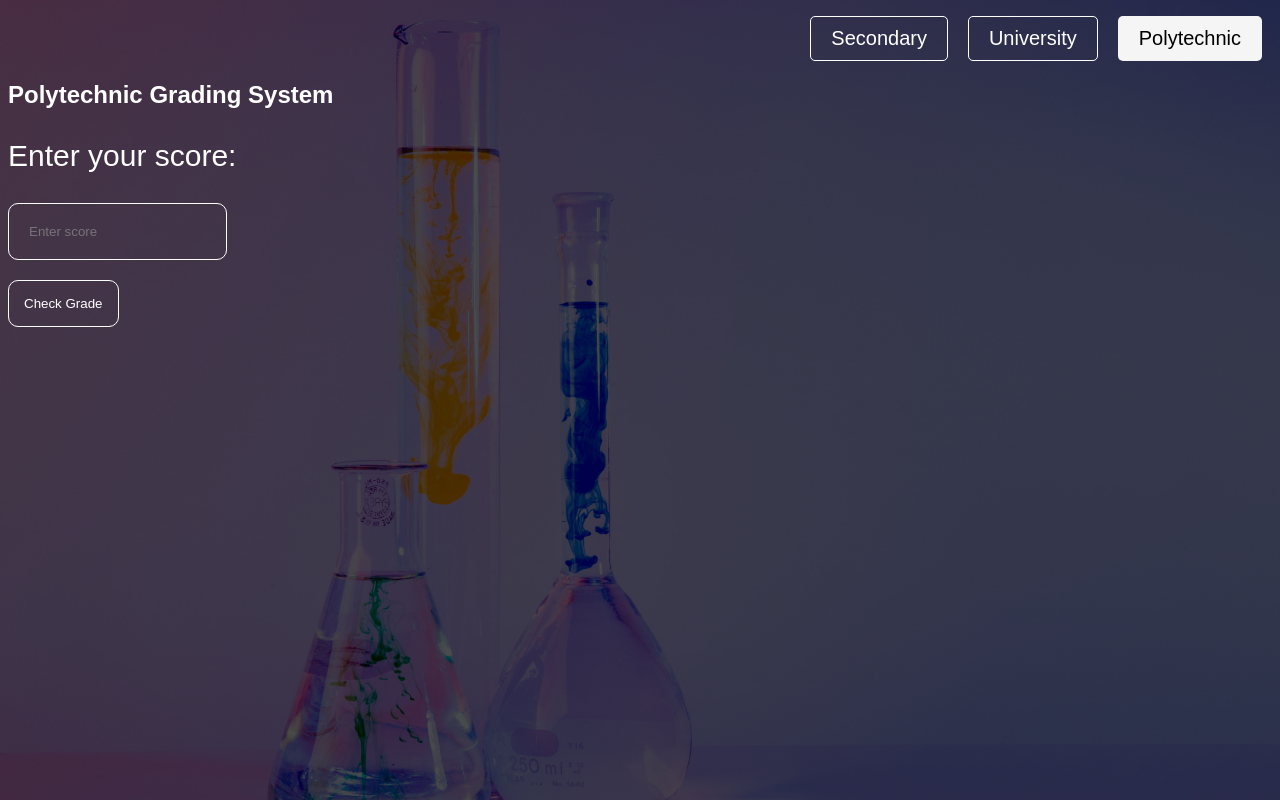
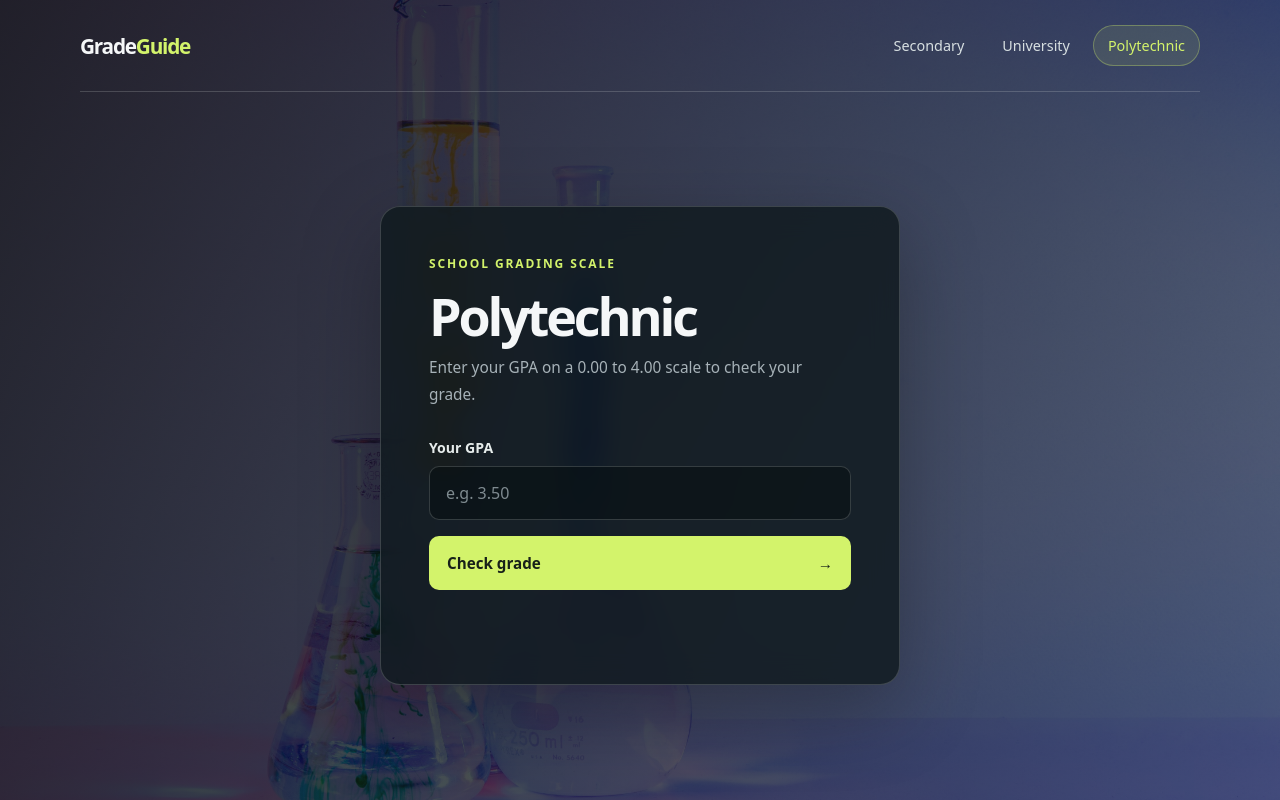
Before and after one commit to richarddeveops/conditional-statement-GRADING-SYSTEM, a plain HTML site: page polytechnic.html in a window 1280 px wide. Drawn offline with Linux system fonts and the light colour scheme.

Commit message:
Modified UI and sound

```diff
--- a/polytechnic.css
+++ b/polytechnic.css
@@ -1,51 +1,5 @@
 body {
-    font-family: Arial, Helvetica, sans-serif;
-    background: linear-gradient(to bottom, rgba(0,0,0,0.7), rgba(0,0,0,0.7)), url(./assets/polytechnics.jpg) no-repeat;
-    background-size: cover;
-    color: white;
+    background-image:
+        linear-gradient(115deg, rgba(10, 18, 22, 0.9), rgba(12, 24, 28, 0.58)),
+        url("./assets/polytechnics.jpg");
 }
-
-.a {
-                text-decoration: none;
-                color: white;
-                background-color: transparent;
-                padding: 10px 20px;
-                border: 1px solid white;
-                border-radius: 5px;
-                font-size: 20px;
-                transition: all 1.3s ease;
-                &:hover {
-                    background-color: white;
-                    border: 1px solid white;
-                    color: black;
-                }
-            }
-            ul {
-        justify-content: right;
-        display: flex;
-        li {
-            list-style: none;
-            margin: 0 10px;
-        }
-        }
-
-        .grading-system {
-            font-size: 30px;
-            margin-top: 20px;
-            input {
-                padding: 20px;
-                background-color: transparent;
-                border: 1px solid white;
-                color: white;
-                border-radius: 10px;
-            }
-            button {
-                padding: 15px;
-                margin-top: 20px;
-                color: white;
-                background-color: transparent;
-                border: 1px solid white;
-                border-radius: 10px;
-                justify-content: center;
-            }
-        }
--- a/polytechnic.html
+++ b/polytechnic.html
@@ -3,22 +3,35 @@
 <head>
     <meta charset="UTF-8">
     <meta name="viewport" content="width=device-width, initial-scale=1.0">
-    <title>Polytechnic grading system</title>
+    <meta name="theme-color" content="#101820">
+    <title>Polytechnic Grading System</title>
+    <link rel="stylesheet" href="style.css">
     <link rel="stylesheet" href="polytechnic.css">
 </head>
 <body>
-    <ul>
-            <li><a href="secondary.html"><button class="a" >Secondary</button></a></li>
-            <li><a href="university.html"><button class="a">University</button></a></li>
-            <li><a href="polytechnic.html"><button class="a"style=" background-color: whitesmoke; border: 1px solid transparent; color: black;">Polytechnic</button></a></li>
-    </ul>
-    <h2>Polytechnic Grading System</h2>
-    <div class="grading-system">
-        <p>Enter your score:</p>
-        <input type="number" id="score" placeholder="Enter score"><br>
-        <button id="check-grade" onclick="polytechnic()">Check Grade</button>
-        <p id="displayarea"></p>
-    </div>
+    <header class="site-header">
+        <a class="brand" href="index.html">Grade<span>Guide</span></a>
+        <nav class="site-nav" aria-label="Main navigation">
+            <a class="nav-link" href="secondary.html">Secondary</a>
+            <a class="nav-link" href="university.html">University</a>
+            <a class="nav-link" href="polytechnic.html" aria-current="page">Polytechnic</a>
+        </nav>
+    </header>
+
+    <main class="page-main">
+        <section class="grading-card" aria-labelledby="page-title">
+            <p class="eyebrow">School grading scale</p>
+            <h1 id="page-title">Polytechnic</h1>
+            <p class="page-description">Enter your GPA on a 0.00 to 4.00 scale to check your grade.</p>
+            <div class="score-field">
+                <label for="score">Your GPA</label>
+                <input type="number" id="score" min="0" max="4" step="any" placeholder="e.g. 3.50">
+            </div>
+            <button class="submit-button" id="check-grade" type="button" onclick="polytechnic()">Check grade <span aria-hidden="true">&rarr;</span></button>
+            <p class="grade-result" id="displayarea" role="status" aria-live="polite"></p>
+        </section>
+    </main>
+
     <script src="polytechnic.js"></script>
 </body>
 </html>
--- a/polytechnic.js
+++ b/polytechnic.js
@@ -3,23 +3,29 @@ function polytechnic() {
     let displayarea = document.getElementById("displayarea");
 
     let winSound = new Audio("./sound/win.mp3");
-    let failSound = new Audio("./sound/failure.mp3.mp3");
+    let failSound = new Audio("./sound/failure.mp3");
+    let empty = new Audio("./sound/dude-you-suck.mp3");
 
     if (score === '') {
         displayarea.innerHTML = "Please enter your score";
+        empty.play();
     } else if (score >= 3.50 && score <= 4.00) {
         displayarea.innerHTML = "Grade: Distinction";
         winSound.play();
     } else if (score >= 3.00 && score < 3.50) {
         displayarea.innerHTML = "Grade: Upper Credit";
+        winSound.play();
     } else if (score >= 2.50 && score < 3.00) {
         displayarea.innerHTML = "Grade: Lower Credit";
+        winSound.play();
     } else if (score >= 2.00 && score < 2.50) {
         displayarea.innerHTML = "Grade: Pass";
+        winSound.play();
     } else if (score >= 0.00 && score < 2.00) {
         displayarea.innerHTML = "Grade: Fail";
         failSound.play();
     } else {
         displayarea.innerHTML = "Invalid input, please enter a number between 0.00 and 4.00.";
+        empty.play();
     }
 }
```
